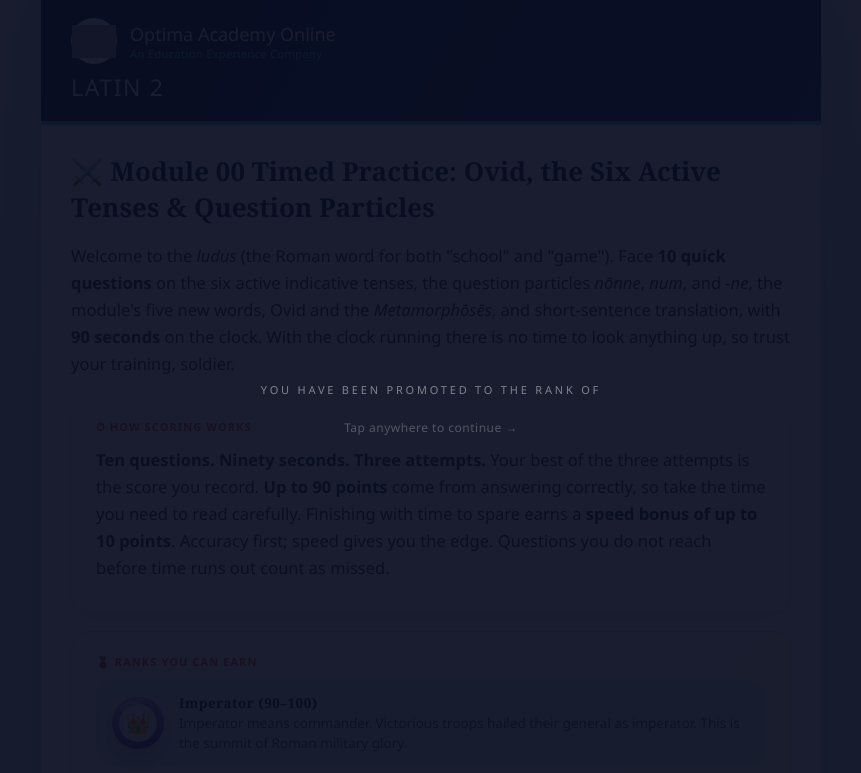
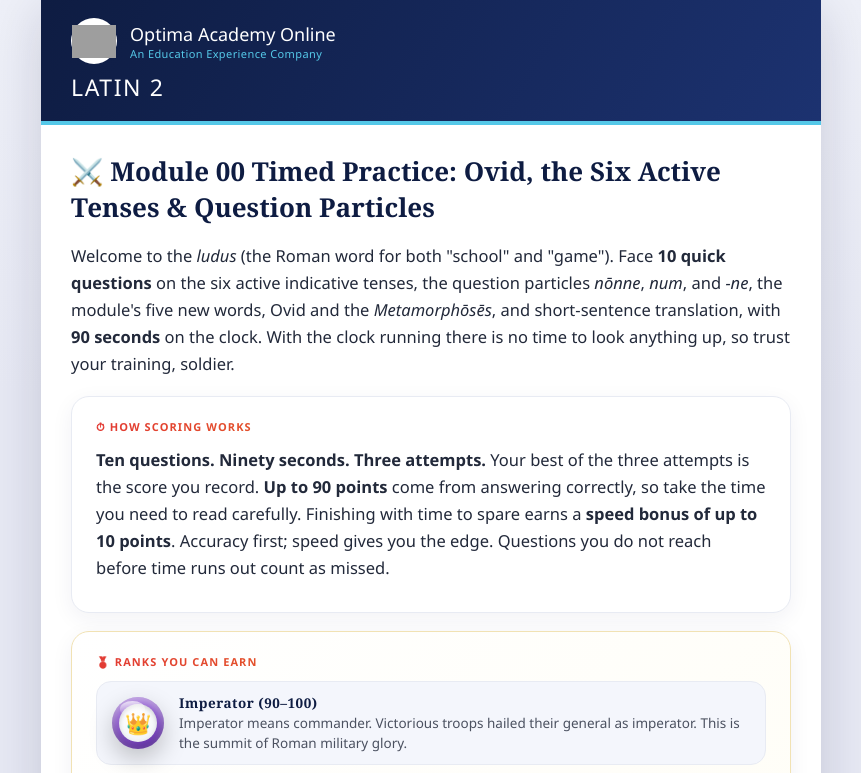
Before and after one commit to optimaondemand/latin2-lessons, a plain HTML site: page ludus/s1/m00/ludus_s1m00.html in a window 1280 px wide. Shown: the top 773 px of the page, without its empty margins (209-1070 px from the left). Drawn offline with Linux system fonts and the light colour scheme; grey boxes are pictures that could not be loaded.

Commit message:
Ludus: fix always-visible rank-up overlay blocking all 18 S1 games
The .rankup-ov rule carried `display:flex`, which tied on specificity
with the earlier `.screen{display:none}` and won by source order. The
promotion overlay therefore rendered from page load, position:fixed
inset:0 at z-index 55 -- covering the Start button and eating every
click, so the games were unplayable.

Because showRankUp() never ran, the overlay showed only its static
markup: the "You have been promoted to the rank of" eyebrow with an
empty rank name, and a "Tap anywhere to continue" line with no click
listener behind it.

Dropping the property lets the correctly-scoped, higher-specificity
`#screen-rankup.active{display:flex}` do the gating it was written for.

Same one-line fix already verified end-to-end and shipped in
latin1-lessons (9c83e35): overlay hidden on load, game playable, real
rank-up renders the rank name, and both dismissal paths (tap and the
3.2s fallback) work.

Present since the original build.

Co-Authored-By: Claude Opus 5 (1M context) <noreply@anthropic.com>

```diff
--- a/ludus/s1/m00/ludus_s1m00.html
+++ b/ludus/s1/m00/ludus_s1m00.html
@@ -98,7 +98,7 @@
     @media (max-width:560px){ .opts{ grid-template-columns:1fr; } .body{ padding:22px 18px 36px; } }
 
     /* ── RANK-UP PROMOTION OVERLAY ── */
-    .rankup-ov{ position:fixed; inset:0; background:rgba(8,12,32,.93); z-index:55; display:flex; align-items:center; justify-content:center; }
+    .rankup-ov{ position:fixed; inset:0; background:rgba(8,12,32,.93); z-index:55; align-items:center; justify-content:center; }
     .rankup-card{ text-align:center; padding:44px 36px 36px; max-width:440px; width:90%; animation:rise .4s ease both; }
     .ru-eyebrow{ font-size:11px; letter-spacing:2.8px; text-transform:uppercase; color:rgba(255,255,255,.45); margin-bottom:12px; }
     .ru-rank{ font-family:Georgia,serif; font-size:46px; font-weight:700; color:var(--gold); letter-spacing:1px; margin:12px 0 6px; animation:pop .6s cubic-bezier(.2,1.5,.4,1) both .18s; }
```
Also changed, not shown: ludus/s1/m01/ludus_s1m01.html (+1 -1 lines), ludus/s1/m02/ludus_s1m02.html (+1 -1 lines), ludus/s1/m03/ludus_s1m03.html (+1 -1 lines), ludus/s1/m04/ludus_s1m04.html (+1 -1 lines), ludus/s1/m05/ludus_s1m05.html (+1 -1 lines), ludus/s1/m06/ludus_s1m06.html (+1 -1 lines), ludus/s1/m07/ludus_s1m07.html (+1 -1 lines), ludus/s1/m08/ludus_s1m08.html (+1 -1 lines), ludus/s1/m09/ludus_s1m09.html (+1 -1 lines), ludus/s1/m10/ludus_s1m10.html (+1 -1 lines), ludus/s1/m11/ludus_s1m11.html (+1 -1 lines), ludus/s1/m12/ludus_s1m12.html (+1 -1 lines), ludus/s1/m13/ludus_s1m13.html (+1 -1 lines), ludus/s1/m14/ludus_s1m14.html (+1 -1 lines), 3 more files.
